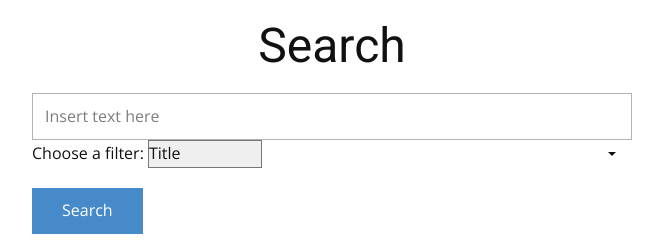
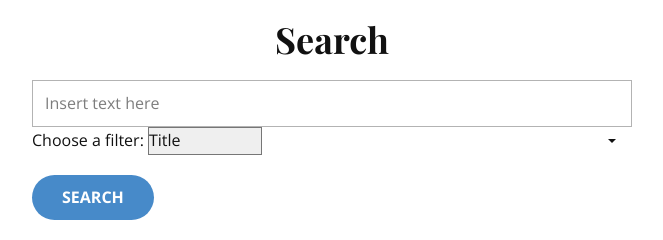
Before and after one commit to yokester98/Integrated-Library-Management-System, a Flask app: page /Search.html in a window 1280 px wide. Shown: the part 140-380 px from the top of the page, without its empty margins (308-971 px from the left). Run offline with Flask 2, Linux system fonts and the light colour scheme; parts of the project's set-up code (start-up, migrations or seed data) failed here and were passed over; some web fonts are replaced.

Commit message:
Add files via upload
fix buttonszxc

```diff
--- a/templates/Manage.html
+++ b/templates/Manage.html
@@ -126,8 +126,8 @@
               </div>
             </div>
             <div class="u-form-group u-form-submit">
-              <button type="submit" value="submit" class="u-btn u-btn-submit u-button-style u-custom-color-1 u-btn-1">
-                Submit
+              <button type="submit" value="submit" class="u-btn u-btn-round u-btn-submit u-button-style u-hover-palette-1-dark-1 u-palette-1-base u-radius-50 u-btn-1" style="font-weight:bold;">
+                SUBMIT
               </button>
               {% for message in get_flashed_messages() %}
                 <p>{{ message }}</p>
--- a/templates/Search.html
+++ b/templates/Search.html
@@ -114,7 +114,7 @@
             </h2>
           </div>
         </section>
-        <h1><center>Search</center></h1>
+        <h2><center>Search</center></h2>
         <form class="example" method="post" action=""
          style="margin:auto;max-width:600px">
          <input
@@ -147,9 +147,9 @@
                 <button
                 type="submit"
                 value="submit"
-                class="u-btn u-btn-submit u-button-style u-custom-color-1 u-btn-1"
-                >Search</button
-              >
+                class="u-btn u-btn-round u-btn-submit u-button-style u-hover-palette-1-dark-1 u-palette-1-base u-radius-50 u-btn-1"
+                style="font-weight:bold;"
+                >SEARCH</button>
               </div>
             </form>
           </div>
```
